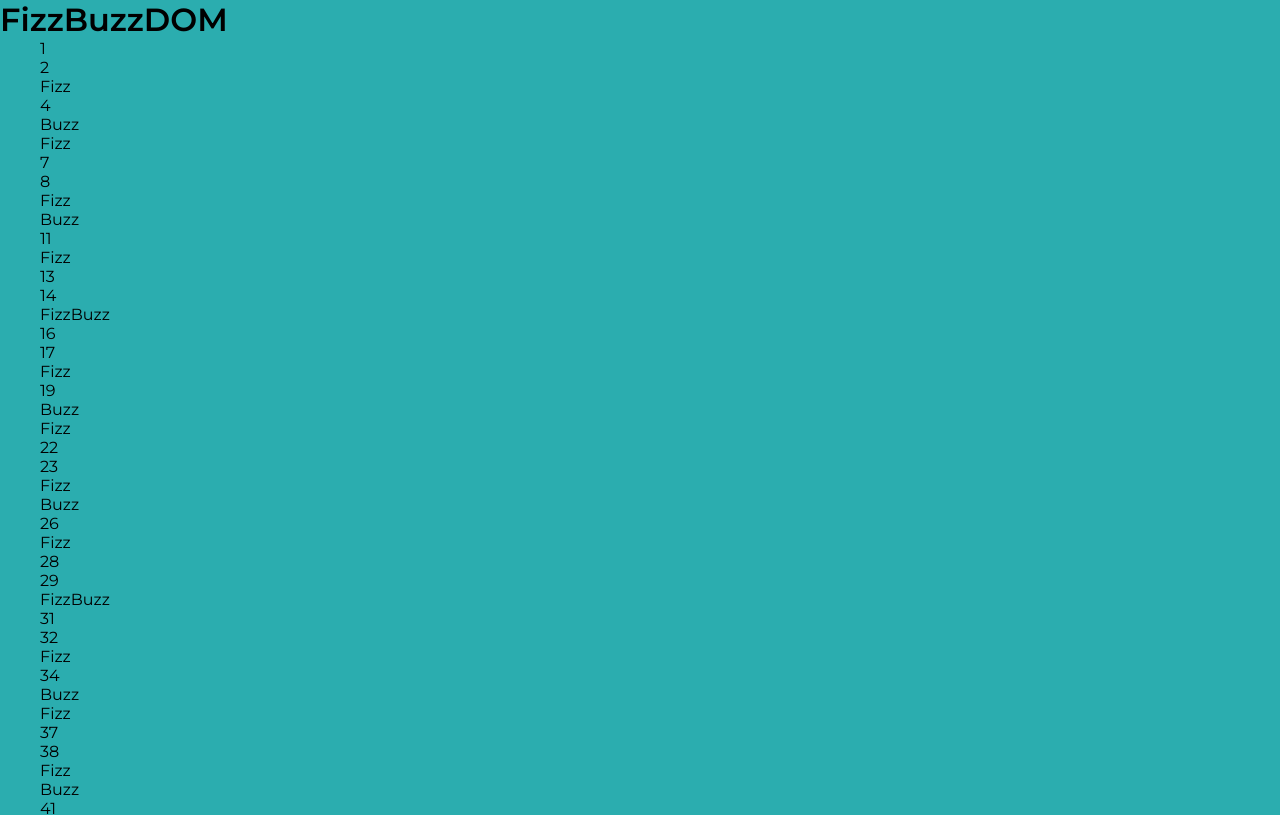
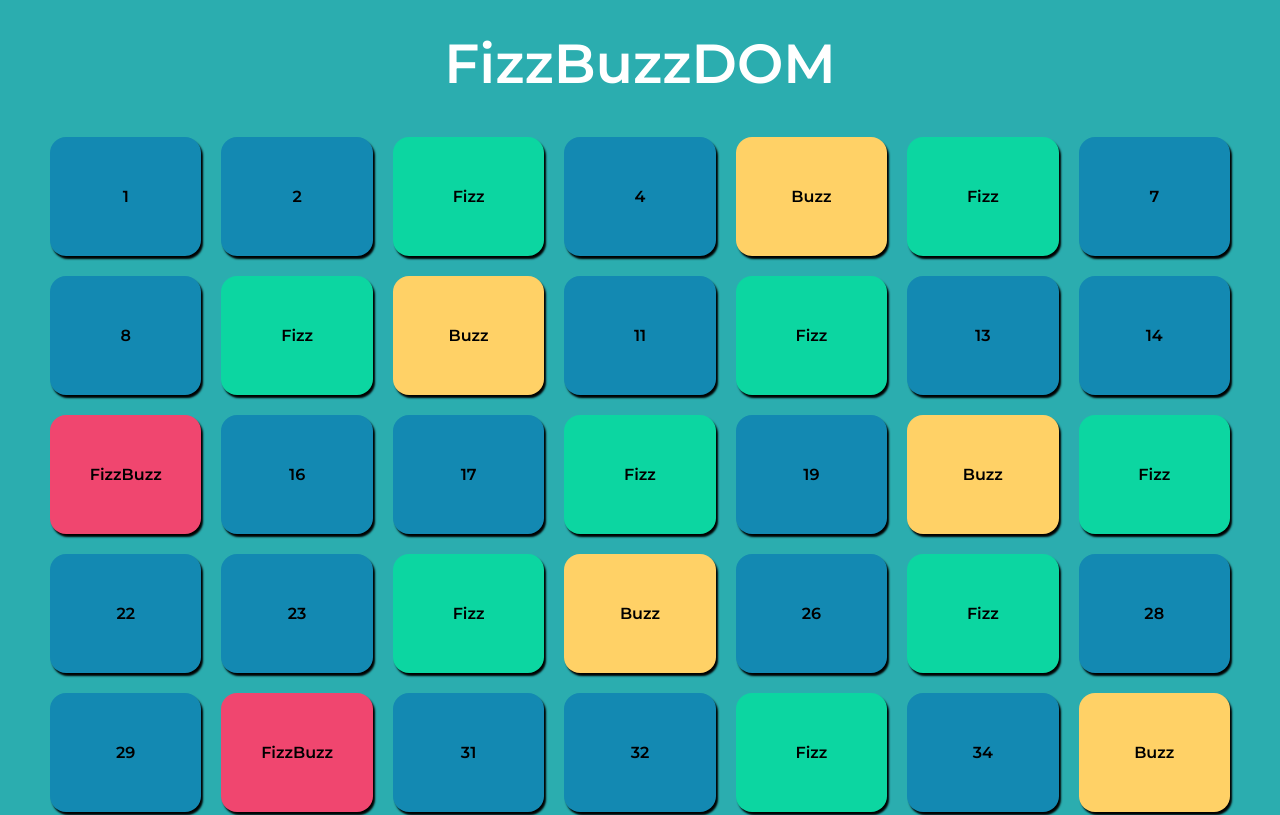
Before and after one commit to FrancescoThomasFalanga/js-fizzbuzz, a plain HTML site: page index.html in a window 1280 px wide. Shown: the top 815 px of the page. Drawn offline with Linux system fonts and the light colour scheme.

Commit message:
add style and add classes to js

```diff
--- a/css/style.css
+++ b/css/style.css
@@ -1,3 +1,4 @@
+/* General settings */
 * {
     margin: 0;
     padding: 0;
@@ -14,3 +15,56 @@ body {
     margin-left: auto;
     margin-right: auto;
 }
+/* /General settings */
+
+
+
+/* Stilizzazione TITOLO */
+h1 {
+    margin: 30px 0;
+    text-align: center;
+    color: #fff;
+    font-size: 55px;
+}
+/* /Stilizzazione TITOLO */
+
+
+
+/* Ciò che riguarda i numeri in generale */
+#allNumber {
+    display: flex;
+    flex-wrap: wrap;
+    align-items: center;
+}
+/* ____________________________________________ */
+.elementWidth {
+    display: flex;
+    justify-content: center;
+    width: calc(100% / 7 - 20px);
+    margin: 10px;
+    padding: 50px;
+    border-radius: 16px;
+    box-shadow: 2px 3px 2px black;
+    font-weight: bold;
+}
+/* /Ciò che riguarda i numeri in generale */
+
+
+
+/* Stilizzazione numeri */
+.normal {
+    background-color: #1389b2;
+}
+/* ____________________________________________ */
+.threeMultiplier {
+    background-color: #0cd6a1;
+}
+/* ____________________________________________ */
+.fiveMultiplier {
+    background-color: #ffd166;
+}
+/* ____________________________________________ */
+.bothMultiplier {
+    background-color: #f0466f;
+}
+/* /Stilizzazione numeri */
--- a/js/script.js
+++ b/js/script.js
@@ -21,7 +21,7 @@ e per i multipli di 5 stampi “Buzz”. Per i numeri che sono sia multipli di 3
 
 
 
-// Cominciamo con lo stampare i numeri da 1 a 100 in Console
+// Creo la variabile che permetterà di creare div numerati da 1 a 100 in automatico
 
 let allNumberEl = document.getElementById("allNumber");
 
@@ -38,23 +38,39 @@ for(let i = 0; i < 100; i++) {
     newDivElement.innerHTML = (i + 1);
 
     // stampo in console i numeri da 1 a 100
-    console.log(i+1)
+    // console.log(i+1)
 
 
     // restituisco in pagina i seguenti valori con i numeri, in base anche ai loro multipli
     if((i + 1) % 3 == 0 && (i + 1) % 5 == 0) {
 
         newDivElement.innerHTML = "FizzBuzz";
+        console.log(newDivElement.innerHTML);
+        newDivElement.classList.add("elementWidth");
+        newDivElement.classList.add("bothMultiplier");
 
     } else if((i + 1) % 3 == 0)  {
 
         newDivElement.innerHTML = "Fizz";
+        console.log(newDivElement.innerHTML);
+        newDivElement.classList.add("elementWidth");
+        newDivElement.classList.add("threeMultiplier");
 
     } else if((i + 1) % 5 == 0) {
 
         newDivElement.innerHTML = "Buzz";
+        console.log(newDivElement.innerHTML);
+        newDivElement.classList.add("elementWidth");
+        newDivElement.classList.add("fiveMultiplier");
 
+    } else {
+
+        newDivElement.innerHTML = i + 1;
+        console.log(newDivElement.innerHTML);
+        newDivElement.classList.add("elementWidth");
+        newDivElement.classList.add("normal");
     }
 
 
+
 }
```
Also changed, not shown: index.html (+1 -0 lines).
